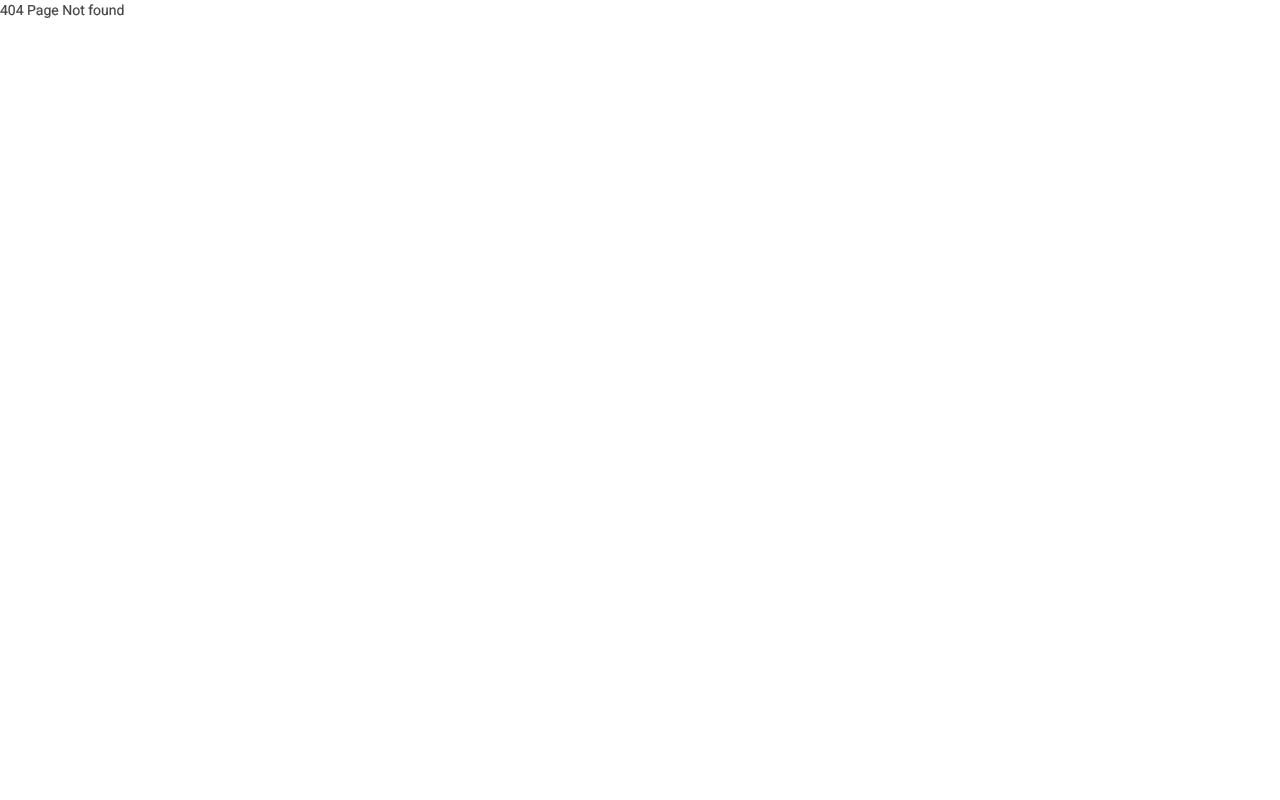
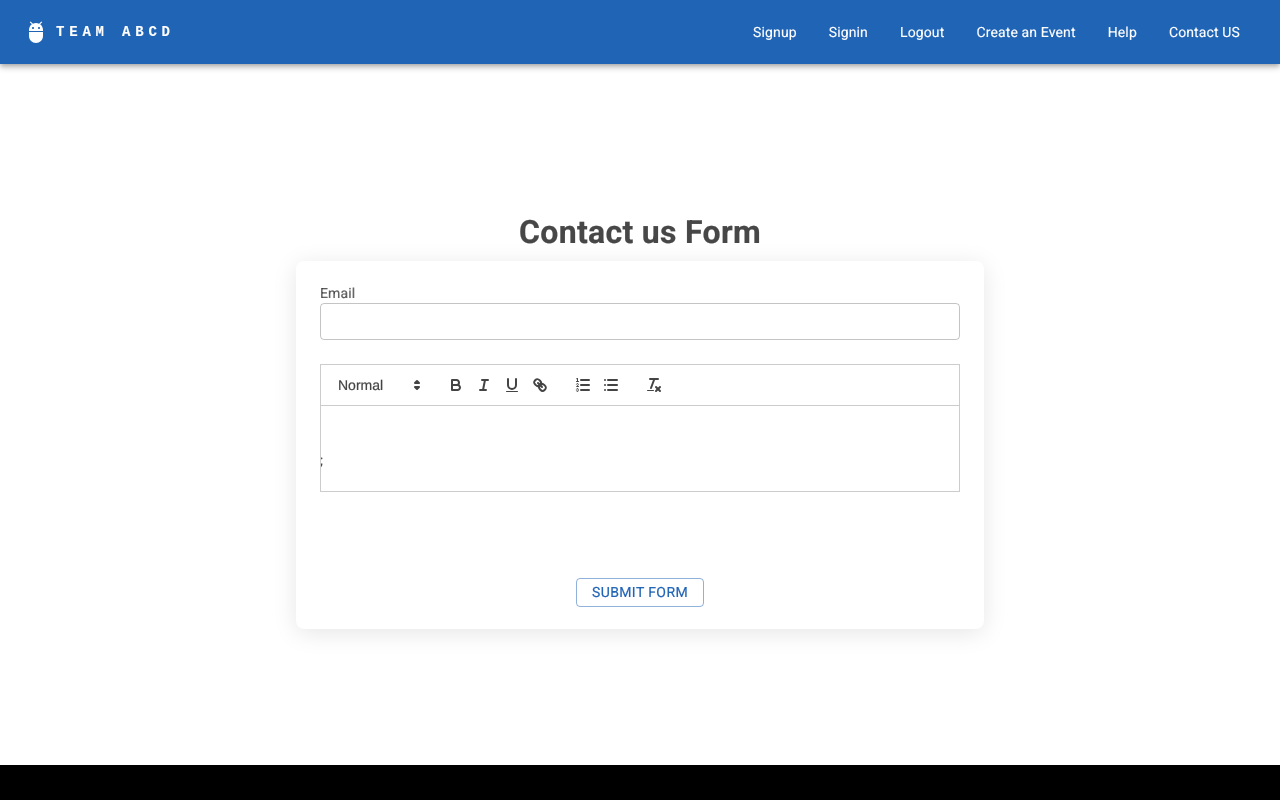
Before and after one commit to sahuharshit/texas-group, a React (Vite) app in the folder frontend /: page /contact in a window 1280 px wide. Before the commit this address had no page. Shown: the top 800 px of the page. Built offline with nearby package versions, Linux system fonts and the light colour scheme.

Commit message:
Triggering an Email

```diff
--- a/frontend /package.json
+++ b/frontend /package.json
@@ -23,9 +23,11 @@
     "react": "^18.2.0",
     "react-date-picker": "^10.0.2",
     "react-dom": "^18.2.0",
+    "react-quill": "^2.0.0",
     "react-redux": "^8.0.5",
     "react-router-dom": "^6.10.0",
     "react-slick": "^0.29.0",
+    "react-toastify": "^9.1.2",
     "redux": "^4.2.1",
     "redux-tooltip": "^0.7.3",
     "slick-carousel": "^1.8.1",
--- /dev/null
+++ b/frontend /src/pages/public/contact/index.style.tsx
@@ -0,0 +1,31 @@
+import { styled } from "@mui/material/styles";
+import { Grid } from "@mui/material";
+
+export const Wrapper = styled("div")`
+  box-sizing: border-box;
+
+  display: flex;
+  align-items: center;
+`;
+
+export const LoginForm = styled(Grid)`
+  margin-top: 10rem;
+  display: flex;
+  align-items: center;
+  text-align: center;
+  justify-content: center;
+  form {
+    width: 40rem;
+    height: 20rem;
+    padding: 24px;
+    display: flex;
+    flex-direction: column;
+    justify-content: center;
+    align-items: center;
+    gap: 24px;
+    text-align: left;
+    background: #ffffff;
+    box-shadow: 0px 4px 25px rgba(0, 0, 0, 0.1);
+    border-radius: 8px;
+  }
+`;
--- /dev/null
+++ b/frontend /src/pages/public/contact/index.tsx
@@ -0,0 +1,107 @@
+import {
+  Button,
+  FormControl,
+  FormLabel,
+  TextField,
+  Typography,
+} from "@mui/material";
+import { useState } from "react";
+import { LoginForm } from "./index.style";
+import { ToastContainer, toast } from "react-toastify";
+import "react-toastify/dist/ReactToastify.css";
+
+import ReactQuill from "react-quill";
+import "react-quill/dist/quill.snow.css";
+import axios from "axios";
+
+export function Contact() {
+  const [formPayload, setformPayload] = useState({
+    email: "",
+  });
+  const [value, setValue] = useState("");
+  const [isSubmittedSuccesfully, setSubmittedSuccessfully] = useState(false);
+  const handleFormChange = (
+    event: React.ChangeEvent<HTMLTextAreaElement | HTMLInputElement>
+  ) => {
+    const {
+      target: { name, value },
+    } = event;
+
+    setformPayload({
+      ...formPayload,
+      [name]: value,
+    });
+  };
+
+  function handleServerResponse(mgs: string) {
+    setformPayload({
+      email: "",
+    });
+    setValue("");
+    toast("Form Submitted Successfully ");
+  }
+  const handleOnSubmit = (e: any) => {
+    e.preventDefault();
+    axios({
+      method: "POST",
+      url: "https://formspree.io/f/mrgvojdz",
+      data: { ...formPayload, message: value },
+    })
+      .then((response) => {
+        handleServerResponse("Thank you, your message has been submitted.");
+      })
+      .catch((error) => {
+        console.log("error", error);
+      });
+  };
+
+  return (
+    <>
+      <LoginForm item xs={6}>
+        <div>
+          <ToastContainer
+            position="top-right"
+            autoClose={5000}
+            hideProgressBar={false}
+            newestOnTop={false}
+            closeOnClick
+            rtl={false}
+            pauseOnFocusLoss
+            draggable
+            pauseOnHover
+            theme="light"
+          ></ToastContainer>
+
+          <Typography fontWeight={900} fontSize="2rem">
+            Contact us Form
+          </Typography>
+          <br />
+          <form>
+            <FormControl fullWidth>
+              <FormLabel htmlFor="email">Email</FormLabel>
+              <TextField
+                size="small"
+                required
+                fullWidth
+                id="email"
+                name="email"
+                autoComplete="email"
+                value={formPayload.email}
+                onChange={handleFormChange}
+              />
+            </FormControl>
+            <FormControl fullWidth>
+              <ReactQuill theme="snow" value={value} onChange={setValue} />;
+            </FormControl>
+            <br />
+            <br />
+            <br />
+            <Button variant="outlined" onClick={handleOnSubmit}>
+              SUBMIT FORM
+            </Button>
+          </form>
+        </div>
+      </LoginForm>
+    </>
+  );
+}
--- a/frontend /src/pages/public/homepage/Header.tsx
+++ b/frontend /src/pages/public/homepage/Header.tsx
@@ -12,32 +12,38 @@ import Button from "@mui/material/Button";
 import Tooltip from "@mui/material/Tooltip";
 import MenuItem from "@mui/material/MenuItem";
 import AdbIcon from "@mui/icons-material/Adb";
+import { useNavigate } from "react-router-dom";
 
-const pages = ["Products", "Pricing", "Blog"];
 const settings = ["Profile", "Account", "Dashboard", "Logout"];
 
 export function HomepageHeader() {
-  const [anchorElNav, setAnchorElNav] = React.useState<null | HTMLElement>(
-    null
-  );
-  const [anchorElUser, setAnchorElUser] = React.useState<null | HTMLElement>(
-    null
-  );
+  const headerOptions = [
+    "Signup",
+    "Signin",
+    "Logout",
+    "Create an Event",
+    "Help",
+    "Contact US",
+  ];
 
-  const handleOpenNavMenu = (event: React.MouseEvent<HTMLElement>) => {
-    setAnchorElNav(event.currentTarget);
-  };
-  const handleOpenUserMenu = (event: React.MouseEvent<HTMLElement>) => {
-    setAnchorElUser(event.currentTarget);
-  };
+  const navigate = useNavigate();
+  function redirectFn(event: number) {
+    switch (event) {
+      case 0:
+        navigate("/signup");
+        break;
+      case 1:
+        navigate("/signin");
+        break;
+      case 2:
+        navigate("/signin");
+        break;
 
-  const handleCloseNavMenu = () => {
-    setAnchorElNav(null);
-  };
-
-  const handleCloseUserMenu = () => {
-    setAnchorElUser(null);
-  };
+      case 4:
+      case 5:
+        navigate("/contact");
+    }
+  }
 
   return (
     <AppBar position="static">
@@ -51,7 +57,6 @@ export function HomepageHeader() {
             href="/"
             sx={{
               mr: 2,
-              display: { xs: "none", md: "flex" },
               fontFamily: "monospace",
               fontWeight: 700,
               letterSpacing: ".3rem",
@@ -62,114 +67,17 @@ export function HomepageHeader() {
             TEAM ABCD
           </Typography>
 
-          <Box sx={{ flexGrow: 1, display: { xs: "flex", md: "none" } }}>
-            <IconButton
-              size="large"
-              aria-label="account of current user"
-              aria-controls="menu-appbar"
-              aria-haspopup="true"
-              onClick={handleOpenNavMenu}
-              color="inherit"
-            >
-              <MenuIcon />
-            </IconButton>
-            <Menu
-              id="menu-appbar"
-              anchorEl={anchorElNav}
-              anchorOrigin={{
-                vertical: "bottom",
-                horizontal: "left",
-              }}
-              keepMounted
-              transformOrigin={{
-                vertical: "top",
-                horizontal: "left",
-              }}
-              open={Boolean(anchorElNav)}
-              onClose={handleCloseNavMenu}
-              sx={{
-                display: { xs: "block", md: "none" },
-              }}
-            >
-              {pages.map((page) => (
-                <MenuItem key={page} onClick={handleCloseNavMenu}>
-                  <Typography textAlign="center">{page}</Typography>
-                </MenuItem>
-              ))}
-            </Menu>
-          </Box>
           <AdbIcon sx={{ display: { xs: "flex", md: "none" }, mr: 1 }} />
-          <Typography
-            variant="h5"
-            noWrap
-            component="a"
-            href=""
-            sx={{
-              mr: 2,
-              display: { xs: "flex", md: "none" },
-              flexGrow: 1,
-              fontFamily: "monospace",
-              fontWeight: 700,
-              letterSpacing: ".3rem",
-              color: "inherit",
-              textDecoration: "none",
-            }}
-          >
-            TEAM ABCD
-          </Typography>
-          <Box sx={{ flexGrow: 1, display: { xs: "none", md: "flex" } }}>
-            {pages.map((page) => (
-              <Button
-                key={page}
-                onClick={handleCloseNavMenu}
-                sx={{ my: 2, color: "white", display: "block" }}
+
+          <Box sx={{ display: "flex", position: "absolute", right: 0 }}>
+            {headerOptions.map((page, index) => (
+              <Typography
+                mr={2}
+                ml={2}
+                textAlign="center"
+                style={{ cursor: "pointer" }}
+                onClick={() => redirectFn(index)}
               >
-                {page}
-              </Button>
-            ))}
-          </Box>
-
-          <Box sx={{ flexGrow: 0 }}>
-            <Tooltip title="Open settings">
-              <IconButton onClick={handleOpenUserMenu} sx={{ p: 0 }}>
-                <Avatar alt="Remy Sharp" src="/static/images/avatar/2.jpg" />
-              </IconButton>
-            </Tooltip>
-
-            <Menu
-              sx={{ mt: "45px" }}
-              id="menu-appbar"
-              anchorEl={anchorElUser}
-              anchorOrigin={{
-                vertical: "top",
-                horizontal: "right",
-              }}
-              keepMounted
-              transformOrigin={{
-                vertical: "top",
-                horizontal: "right",
-              }}
-              open={Boolean(anchorElUser)}
-              onClose={handleCloseUserMenu}
-            >
-              {settings.map((setting) => (
-                <MenuItem key={setting} onClick={handleCloseUserMenu}>
-                  <Typography textAlign="center">{setting}</Typography>
-                </MenuItem>
-              ))}
-            </Menu>
-          </Box>
-
-          <Box sx={{ flexGrow: 0, display: "flex" }}>
-            {[
-              "Signup",
-              "Signin",
-              "Logout",
-              "Create an Event",
-              "Help",
-              "Contact US",
-            ].map((page) => (
-              <Typography mr={2} ml={2} textAlign="center">
                 {page}
               </Typography>
             ))}
--- a/frontend /src/pages/signup/index.tsx
+++ b/frontend /src/pages/signup/index.tsx
@@ -102,7 +102,7 @@ const Signup = () => {
                   onClick={() => {}}
                   type="submit"
                 >
-                  Login
+                  Sign up
                 </LoadingButton>
               </FormControl>
             </form>
--- a/frontend /src/router/index.tsx
+++ b/frontend /src/router/index.tsx
@@ -5,6 +5,7 @@ import { Attendees } from "../pages/attendees";
 import { EventPage } from "../pages/events";
 import { EventForm } from "../pages/events/createEvent";
 import { NotFoundPage } from "../pages/notfound";
+import { Contact } from "../pages/public/contact";
 import { EventDetail } from "../pages/public/eventdetails";
 import { Homepage } from "../pages/public/homepage";
 import { HomepageFooter } from "../pages/public/homepage/footer";
@@ -48,6 +49,16 @@ const allRoutes: RouteObject[] = [
     element: <SignIn />,
   },
   {
+    path: "/contact",
+    element: (
+      <>
+        <HomepageHeader></HomepageHeader>
+        <Contact />
+        <HomepageFooter />
+      </>
+    ),
+  },
+  {
     path: ROUTES.SIGNOUT,
     element: <Signup />,
   },
```
Also changed, not shown: 1 other file (tests, documents, lock files or other folders).
